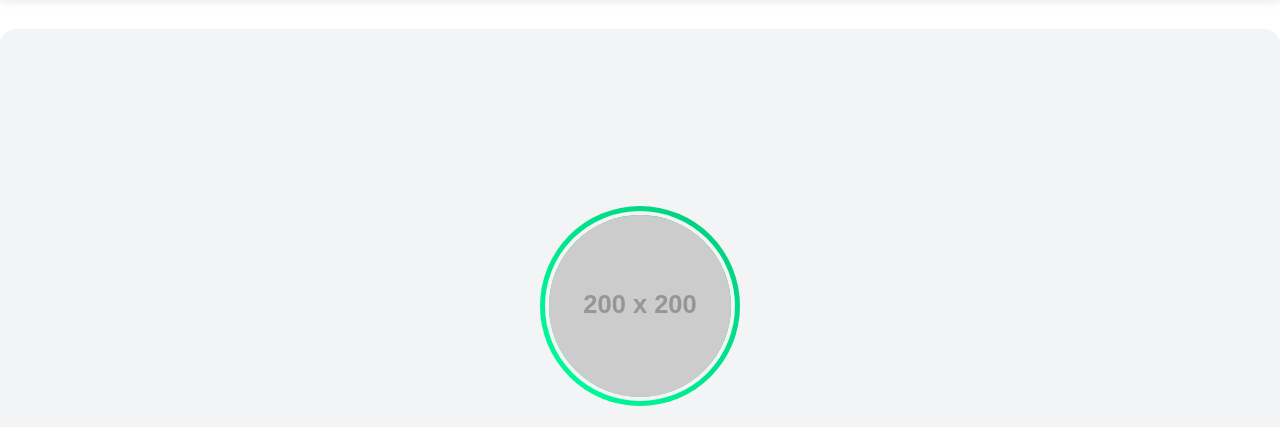
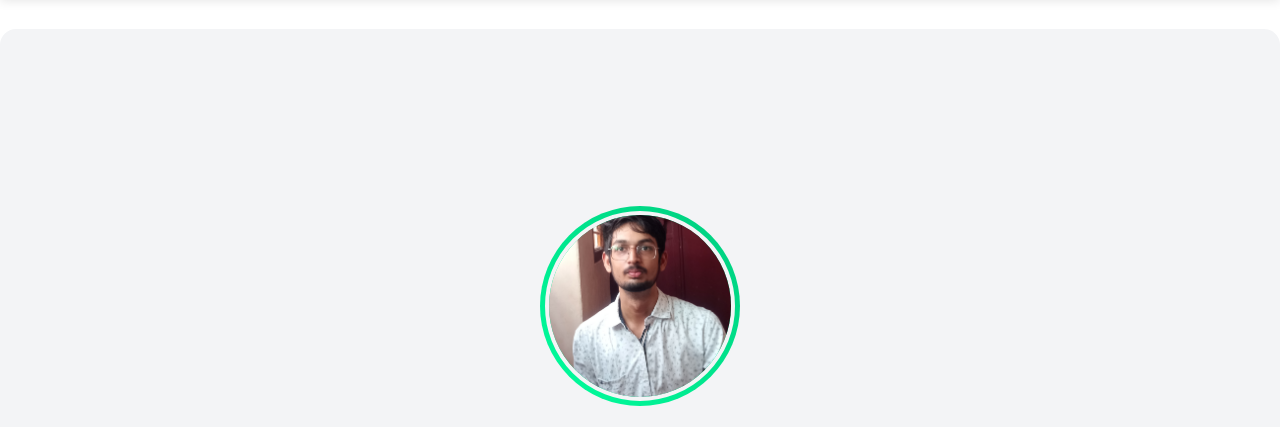
Before and after one commit to PraveenKumarTV/Portfolio1, a website built with Vite: page index.html in a window 1280 px wide. Shown: the part 83-510 px from the top of the page. Built offline with nearby package versions, Linux system fonts and the light colour scheme; placeholder pictures from the web are drawn by us.

Commit message:
changes in index

```diff
--- a/index.html
+++ b/index.html
@@ -51,7 +51,7 @@
       <section id="home" class="hero min-vh-100 d-flex align-items-center">
         <div class="container text-center">
           <div class="profile-photo-container mb-4">
-            <img src="https://placehold.co/200x200" alt="Profile Photo" class="profile-photo">
+            <img src="Praveen Kumar.jpg" alt="Profile Photo" class="profile-photo">
           </div>
           <h1 class="display-4 mb-4">Engineering Graduate</h1>
           <p class="lead mb-5">Turning innovative ideas into reality through engineering excellence</p>
```
